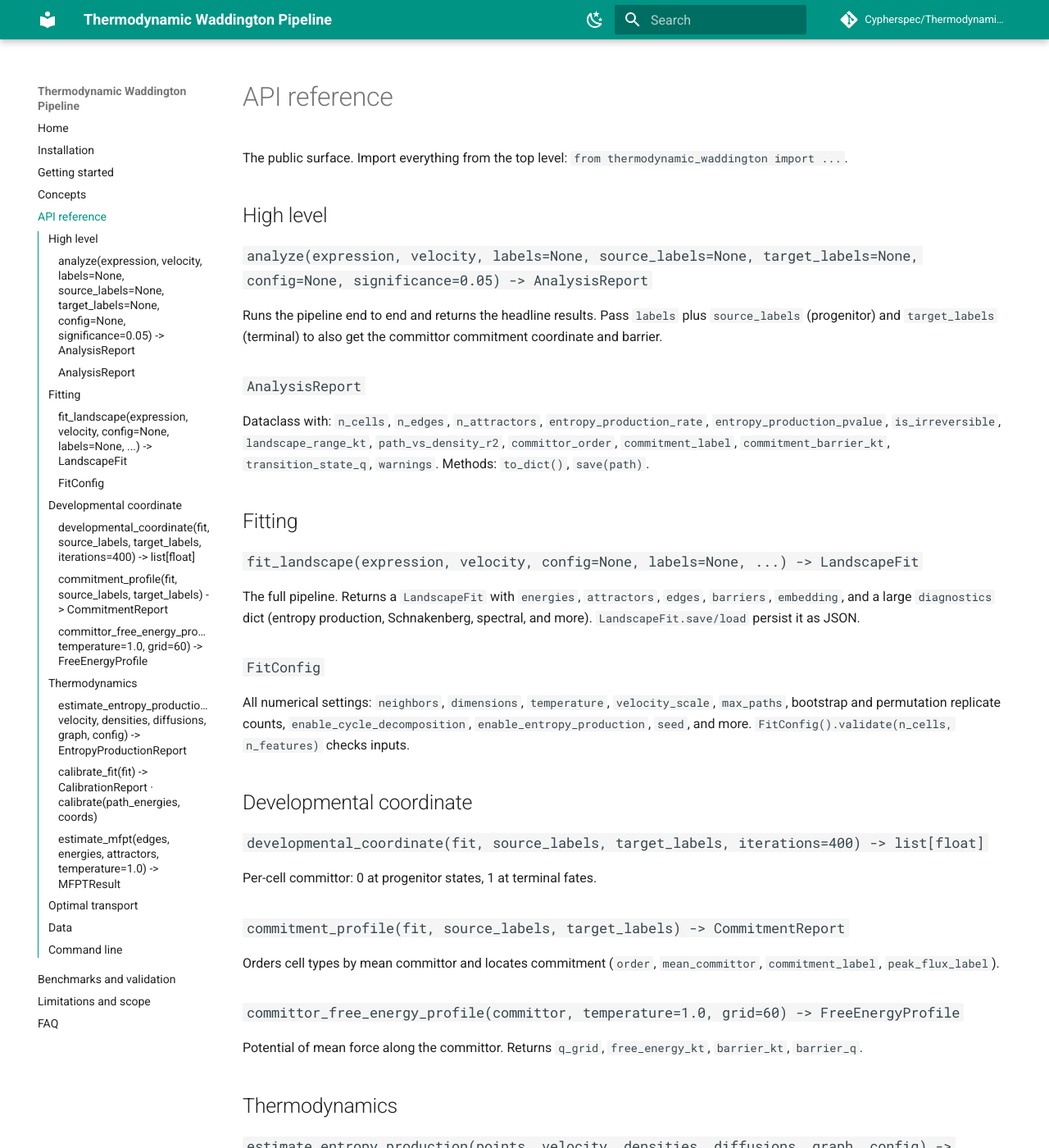
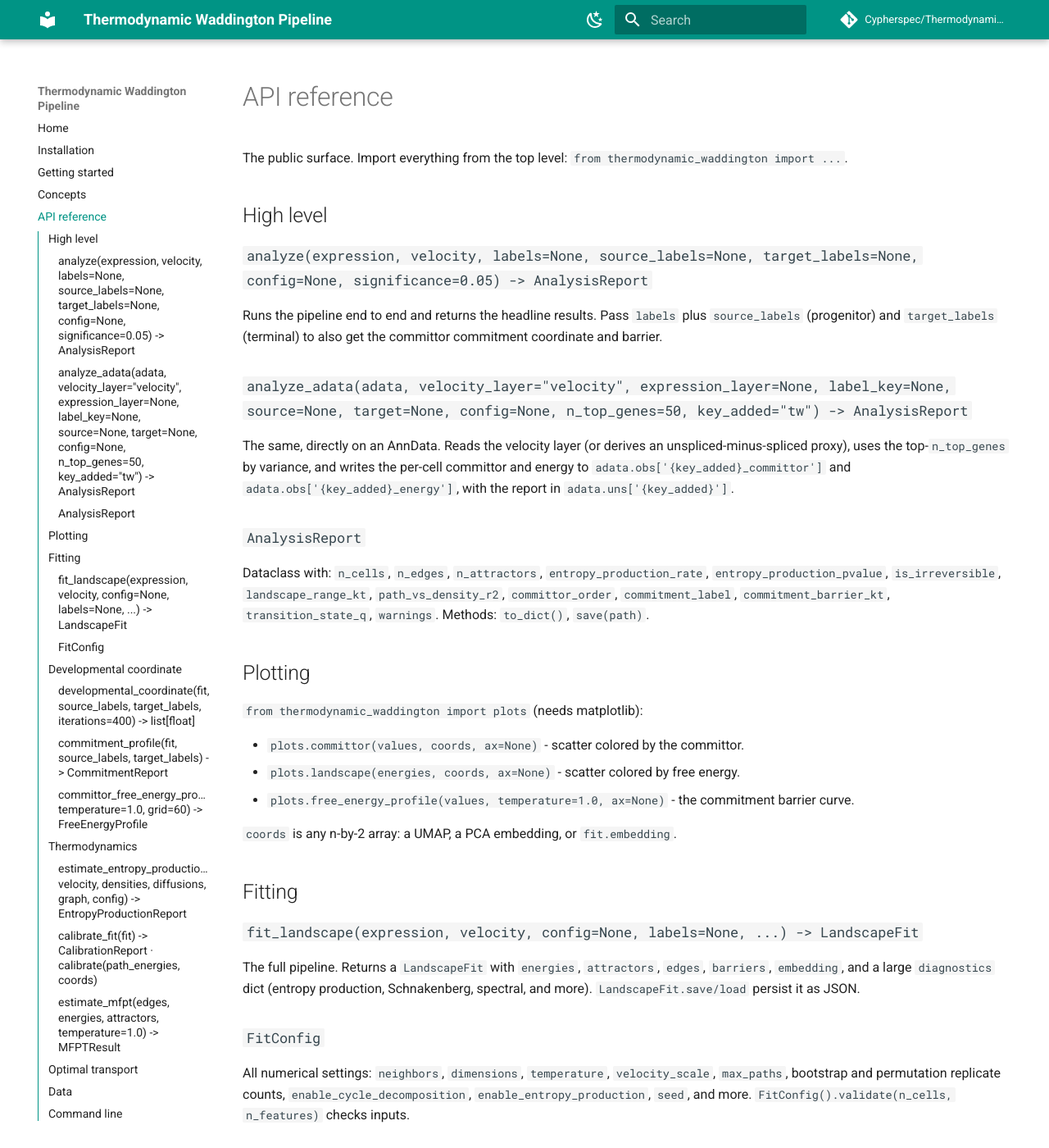
Before and after one commit to Cypherspec/Thermodynamic-Waddington-Pipeline, an MkDocs documentation site: the page built from docs/api.md, in a window 1280 px wide and 1400 px high. Shown: the whole window at 82% size. Built offline with MkDocs 1.6.1 and Material for MkDocs 9.7.7, drawn with Linux system fonts in a browser that asks for light colours; comment, search, counter and statistics services are not loaded.

Commit message:
Docs: cover analyze_adata and the plotting API; README AnnData quick-start

```diff
--- a/docs/api.md
+++ b/docs/api.md
@@ -11,6 +11,13 @@ Runs the pipeline end to end and returns the headline results. Pass `labels` plu
 `source_labels` (progenitor) and `target_labels` (terminal) to also get the
 committor commitment coordinate and barrier.
 
+### `analyze_adata(adata, velocity_layer="velocity", expression_layer=None, label_key=None, source=None, target=None, config=None, n_top_genes=50, key_added="tw") -> AnalysisReport`
+
+The same, directly on an AnnData. Reads the velocity layer (or derives an
+unspliced-minus-spliced proxy), uses the top-`n_top_genes` by variance, and writes
+the per-cell committor and energy to `adata.obs['{key_added}_committor']` and
+`adata.obs['{key_added}_energy']`, with the report in `adata.uns['{key_added}']`.
+
 ### `AnalysisReport`
 
 Dataclass with: `n_cells`, `n_edges`, `n_attractors`, `entropy_production_rate`,
@@ -18,6 +25,17 @@ Dataclass with: `n_cells`, `n_edges`, `n_attractors`, `entropy_production_rate`,
 `path_vs_density_r2`, `committor_order`, `commitment_label`,
 `commitment_barrier_kt`, `transition_state_q`, `warnings`. Methods: `to_dict()`,
 `save(path)`.
+
+## Plotting
+
+`from thermodynamic_waddington import plots` (needs matplotlib):
+
+- `plots.committor(values, coords, ax=None)` - scatter colored by the committor.
+- `plots.landscape(energies, coords, ax=None)` - scatter colored by free energy.
+- `plots.free_energy_profile(values, temperature=1.0, ax=None)` - the commitment
+  barrier curve.
+
+`coords` is any n-by-2 array: a UMAP, a PCA embedding, or `fit.embedding`.
 
 ## Fitting
 
```
Also changed, not shown: README.md (+13 -2 lines).
